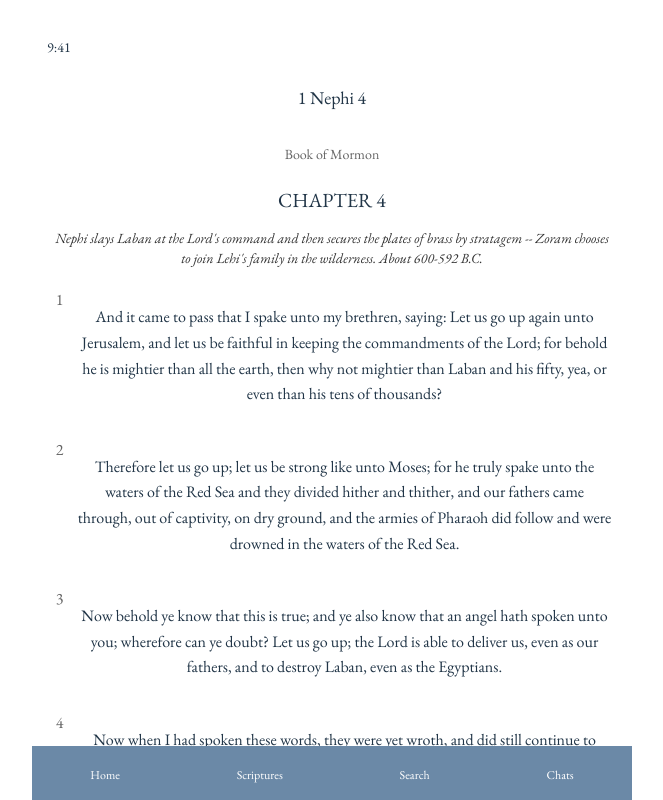
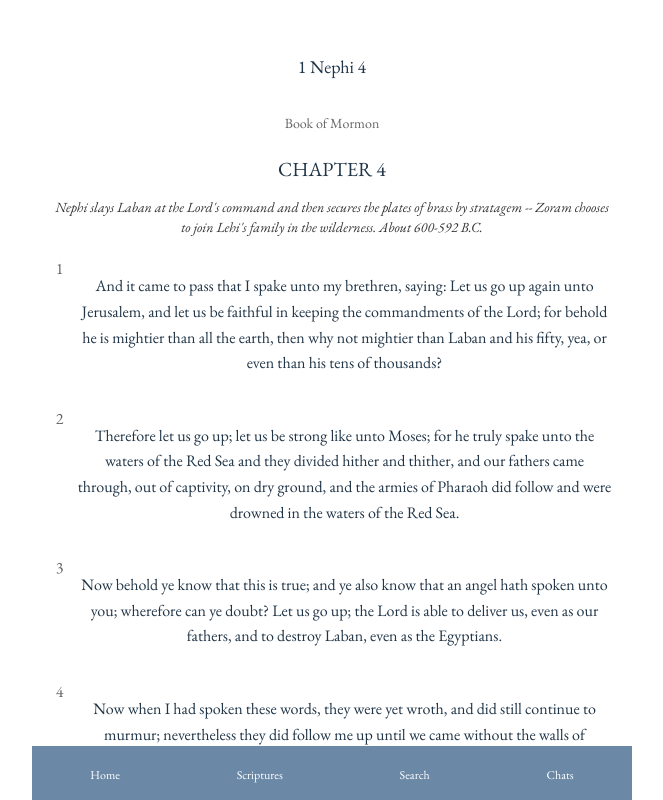
Before and after one commit to fairban0/scripture_app_team914, a React (Vite) app in the folder frontend/: page /scripture in a window 1280 px wide. Shown: the top 800 px of the page, without its empty margins (308-971 px from the left). Built offline with nearby package versions, Linux system fonts and the light colour scheme.

Commit message:
getting rid of status bar

```diff
--- a/frontend/src/ScriptureReader.tsx
+++ b/frontend/src/ScriptureReader.tsx
@@ -1,6 +1,5 @@
 "use client";
 import styled from "styled-components";
-import { StatusBar } from "./components/StatusBar";
 import { NavigationHeader } from "./components/NavigationHeader";
 import { ScriptureContent } from "./components/ScriptureContent";
 import { BottomNavigation } from "./components/BottomNavigation";
@@ -13,7 +12,6 @@
         rel="stylesheet"
       />
       <ScriptureContainer>
-        <StatusBar />
         <NavigationHeader />
         <ScriptureContent />
         <BottomNavigation />
--- a/frontend/src/components/StatusBar.tsx
+++ /dev/null
@@ -1,30 +0,0 @@
-import styled from "styled-components";
-
-export const StatusBar = () => {
-  return (
-    <StatusBarContainer>
-      <Time>9:41</Time>
-      <StatusIcons>
-        <div />
-        <div />
-        <div />
-      </StatusIcons>
-    </StatusBarContainer>
-  );
-};
-
-const StatusBarContainer = styled.header`
-  display: flex;
-  justify-content: space-between;
-  padding: 5px 15px;
-  font-size: 14px;
-`;
-
-const Time = styled.time`
-  font-weight: bold;
-`;
-
-const StatusIcons = styled.div`
-  display: flex;
-  gap: 5px;
-`;
```
